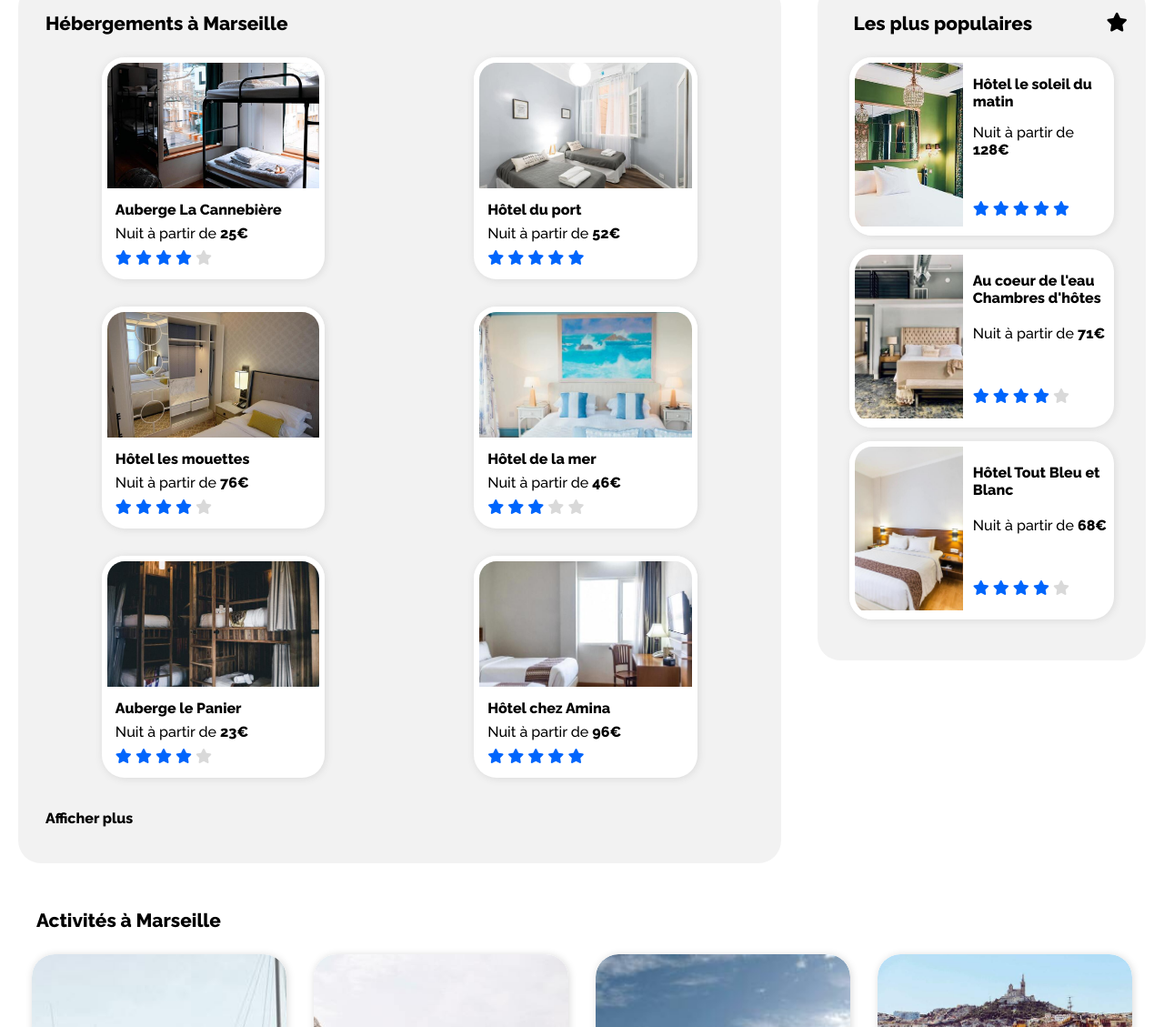
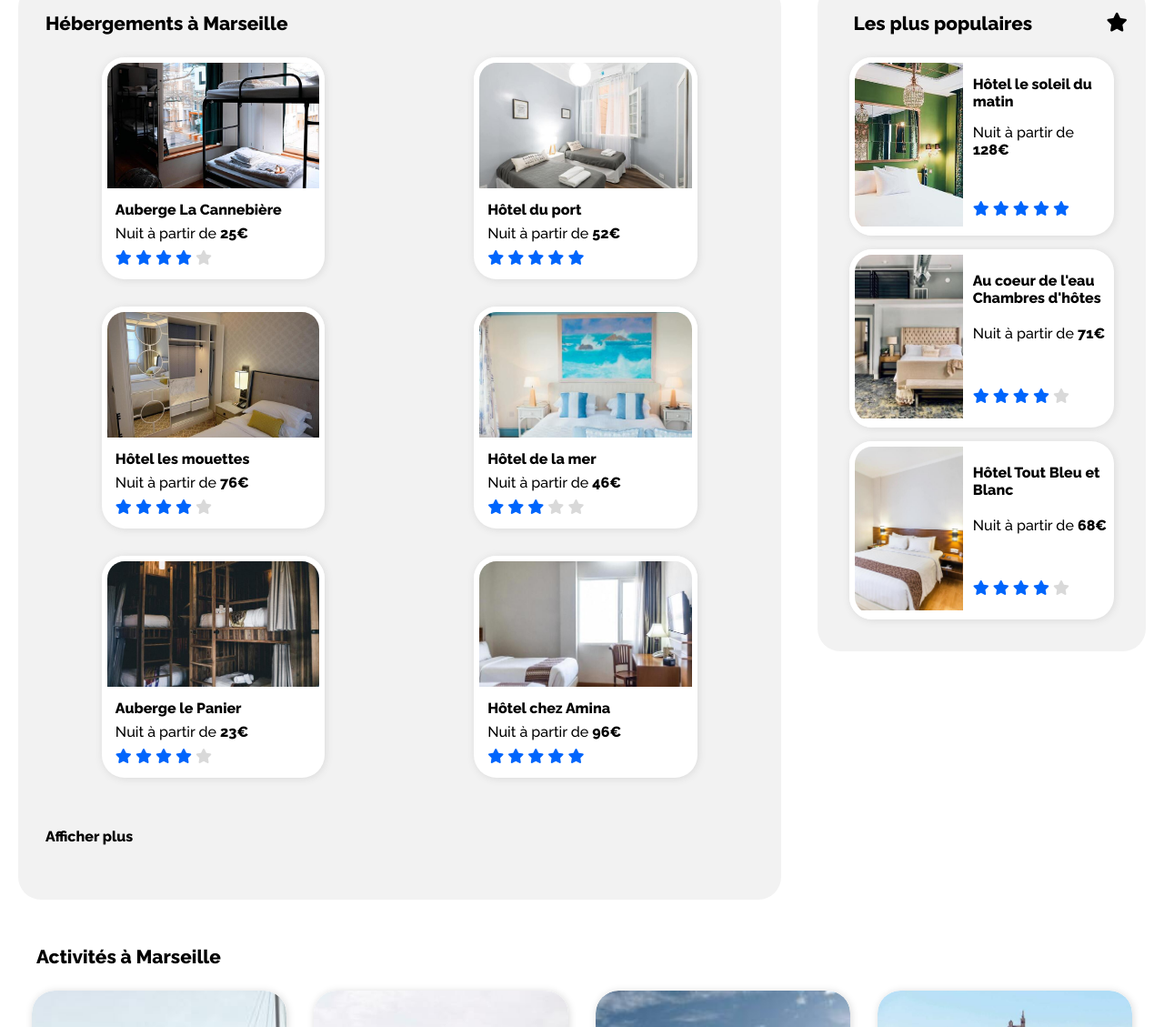
Before and after one commit to francoisvedrines/P2-Booki, a plain HTML site: page index.html in a window 1280 px wide. Shown: the part 450-1579 px from the top of the page at 91% size. Drawn offline with Linux system fonts and the light colour scheme.

Commit message:
correction alignement block

```diff
--- a/css/style.css
+++ b/css/style.css
@@ -303,14 +303,14 @@ input , input::placeholder {
 
 #lodging > div:nth-child(3) {
     font-weight: bold;
-    margin: 20px 20px;
+    margin: 40px 20px;
 }
 
 
 /* section les + populaires */
 
 #popular {
-    padding: 20px 20px 30px 20px;
+    padding: 20px;
     background-color: var(--grey);
     border-radius: 25px;
     width: 30%;
```
